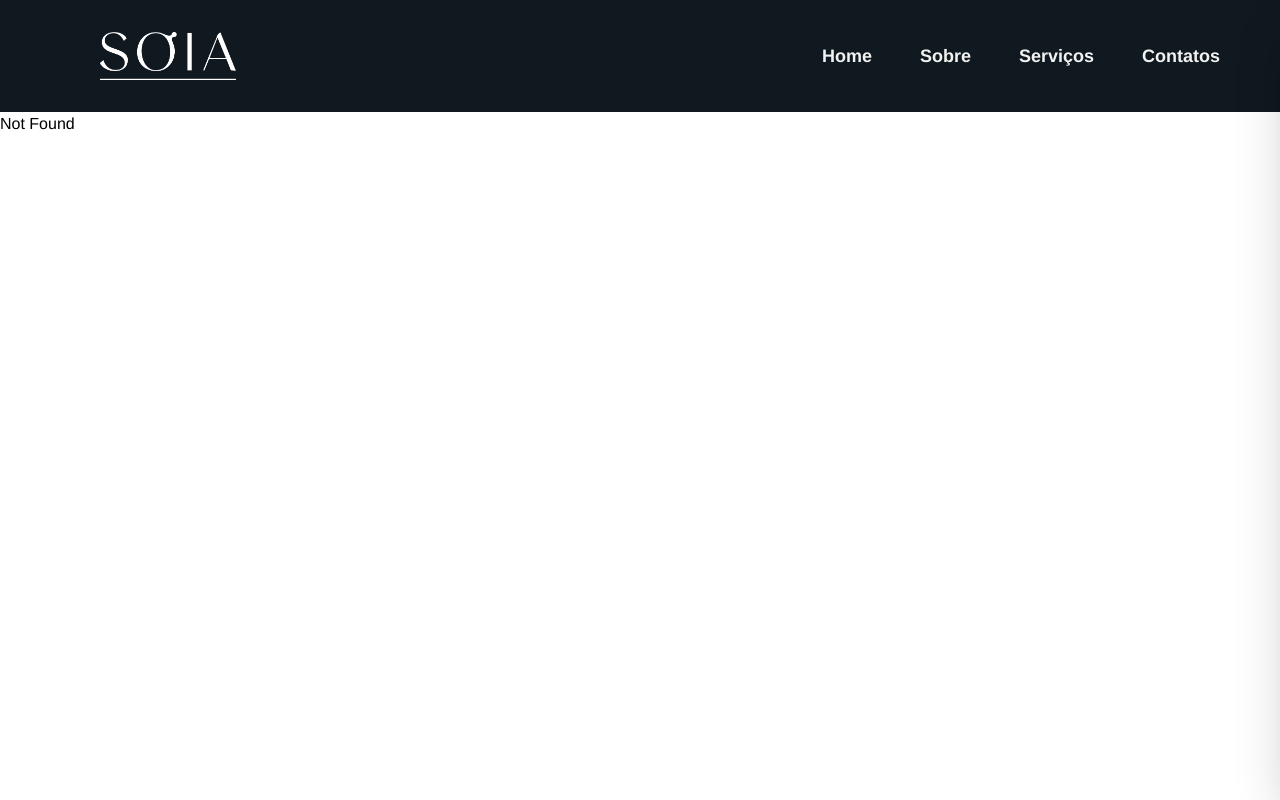
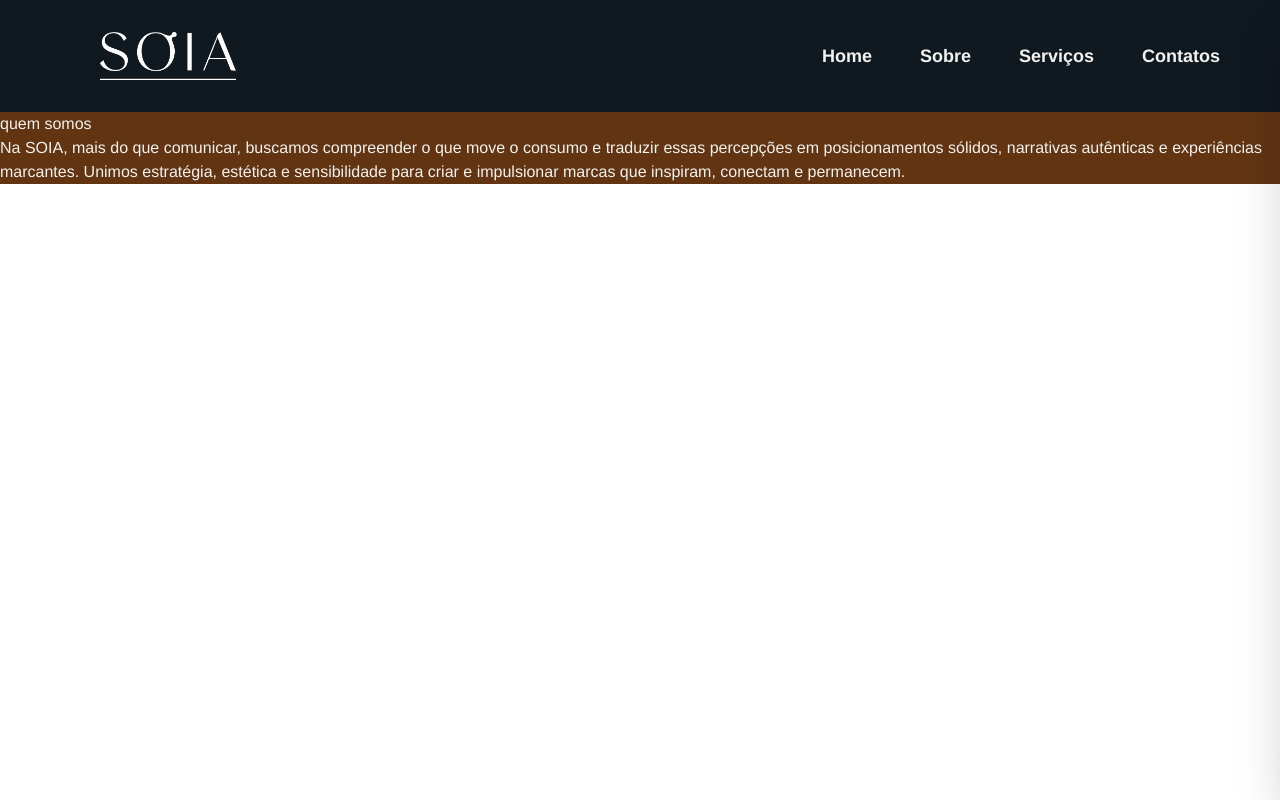
Before and after one commit to MathewsFranco/soia, a React (Vite) app: page /about in a window 1280 px wide. Before the commit this address had no page. Built offline with nearby package versions, Linux system fonts and the light colour scheme.

Commit message:
🚧 create the about page

```diff
--- a/src/routeTree.gen.ts
+++ b/src/routeTree.gen.ts
@@ -9,8 +9,14 @@
 // Additionally, you should also exclude this file from your linter and/or formatter to prevent it from being checked or modified.
 
 import { Route as rootRouteImport } from './routes/__root'
+import { Route as AboutRouteImport } from './routes/about'
 import { Route as IndexRouteImport } from './routes/index'
 
+const AboutRoute = AboutRouteImport.update({
+  id: '/about',
+  path: '/about',
+  getParentRoute: () => rootRouteImport,
+} as any)
 const IndexRoute = IndexRouteImport.update({
   id: '/',
   path: '/',
@@ -19,28 +25,39 @@ const IndexRoute = IndexRouteImport.update({
 
 export interface FileRoutesByFullPath {
   '/': typeof IndexRoute
+  '/about': typeof AboutRoute
 }
 export interface FileRoutesByTo {
   '/': typeof IndexRoute
+  '/about': typeof AboutRoute
 }
 export interface FileRoutesById {
   __root__: typeof rootRouteImport
   '/': typeof IndexRoute
+  '/about': typeof AboutRoute
 }
 export interface FileRouteTypes {
   fileRoutesByFullPath: FileRoutesByFullPath
-  fullPaths: '/'
+  fullPaths: '/' | '/about'
   fileRoutesByTo: FileRoutesByTo
-  to: '/'
-  id: '__root__' | '/'
+  to: '/' | '/about'
+  id: '__root__' | '/' | '/about'
   fileRoutesById: FileRoutesById
 }
 export interface RootRouteChildren {
   IndexRoute: typeof IndexRoute
+  AboutRoute: typeof AboutRoute
 }
 
 declare module '@tanstack/react-router' {
   interface FileRoutesByPath {
+    '/about': {
+      id: '/about'
+      path: '/about'
+      fullPath: '/about'
+      preLoaderRoute: typeof AboutRouteImport
+      parentRoute: typeof rootRouteImport
+    }
     '/': {
       id: '/'
       path: '/'
@@ -53,6 +70,7 @@ declare module '@tanstack/react-router' {
 
 const rootRouteChildren: RootRouteChildren = {
   IndexRoute: IndexRoute,
+  AboutRoute: AboutRoute,
 }
 export const routeTree = rootRouteImport
   ._addFileChildren(rootRouteChildren)
--- /dev/null
+++ b/src/routes/about.tsx
@@ -0,0 +1,20 @@
+import { createFileRoute } from '@tanstack/react-router'
+
+export const Route = createFileRoute('/about')({
+  component: RouteComponent,
+})
+
+function RouteComponent() {
+  return (
+    <div className="bg-clay text-white">
+      <div>quem somos</div>
+      <div>
+        Na SOIA, mais do que comunicar, buscamos compreender o que move o
+        consumo e traduzir essas percepções em posicionamentos sólidos,
+        narrativas autênticas e experiências marcantes. Unimos estratégia,
+        estética e sensibilidade para criar e impulsionar marcas que inspiram,
+        conectam e permanecem.
+      </div>
+    </div>
+  )
+}
```
